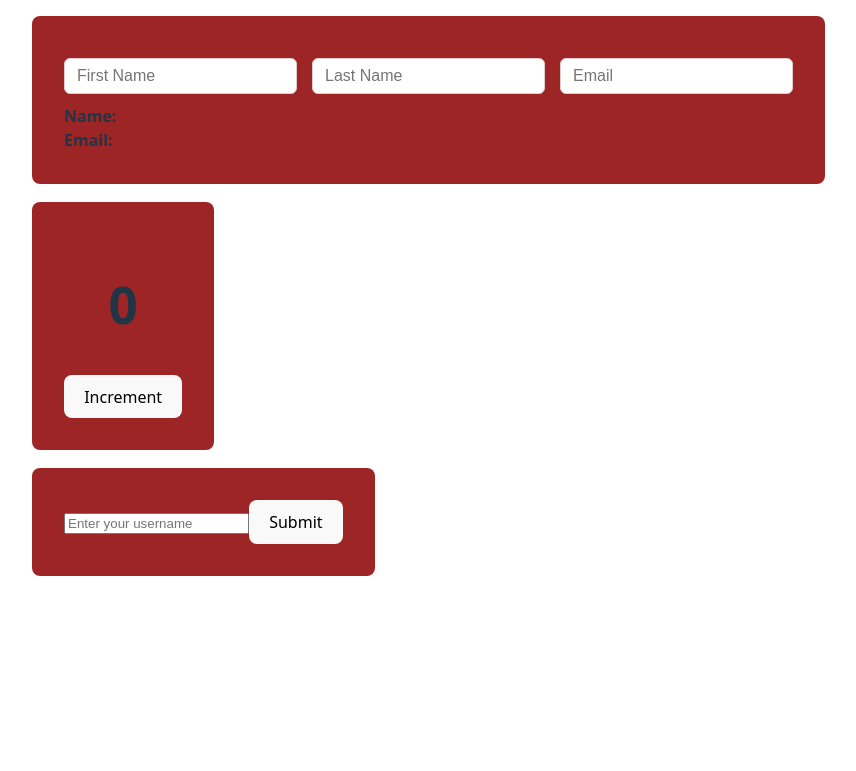
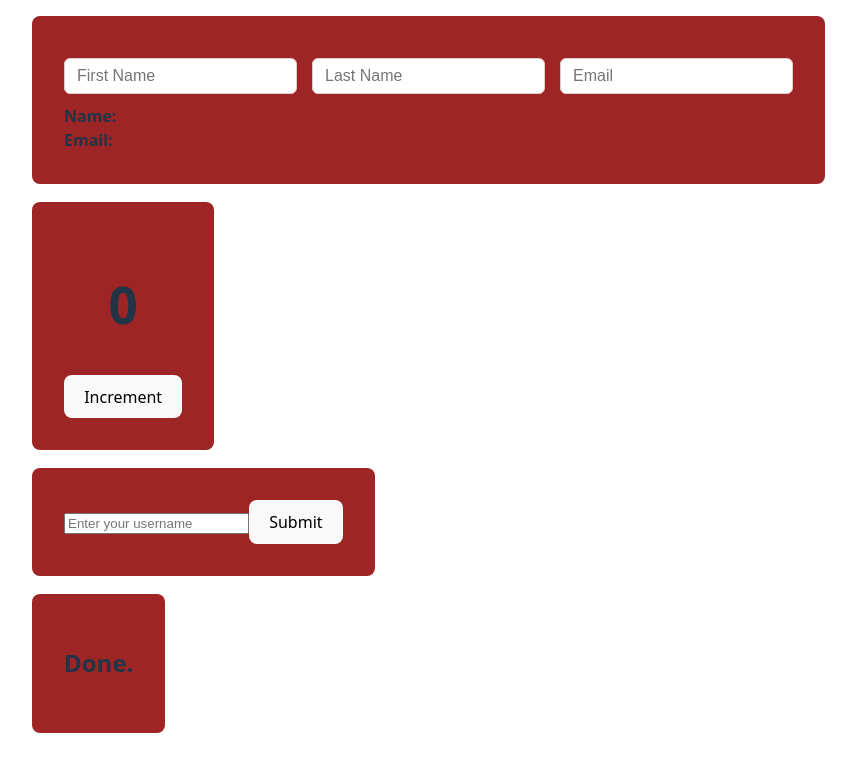
Before and after one commit to Huzaifa-mh/React-19, a React (Vite) app in the folder React19-Practice2/: page / in a window 1280 px wide. Shown: the part 1974-2745 px from the top of the page, without its empty margins (204-1060 px from the left). Before the commit the page ends 2600 px from the top, so only its background shows below. Built offline with nearby package versions, Linux system fonts and the light colour scheme.

Commit message:
Add react-router-dom dependency and update App component with a new Card

```diff
--- a/React19-Practice2/package.json
+++ b/React19-Practice2/package.json
@@ -11,7 +11,8 @@
   },
   "dependencies": {
     "react": "^19.2.0",
-    "react-dom": "^19.2.0"
+    "react-dom": "^19.2.0",
+    "react-router-dom": "^7.12.0"
   },
   "devDependencies": {
     "@eslint/js": "^9.39.1",
--- a/React19-Practice2/src/App.tsx
+++ b/React19-Practice2/src/App.tsx
@@ -187,6 +187,10 @@ function App() {
       <Card>
         <Welcome />
       </Card>
+
+      <Card>
+        <h2>Done.</h2>
+      </Card>
     </>
   );
 }
```
Also changed, not shown: 1 other file (tests, documents, lock files or other folders).
